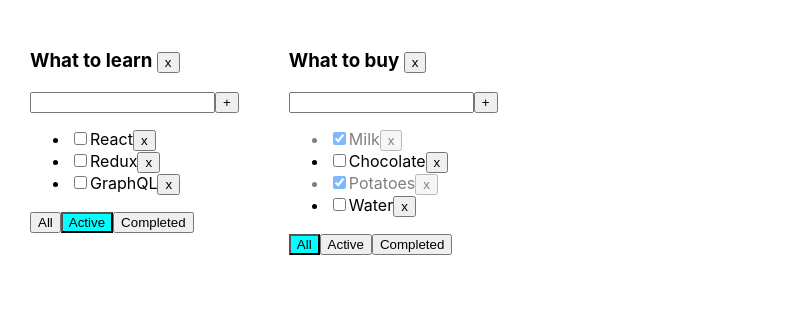
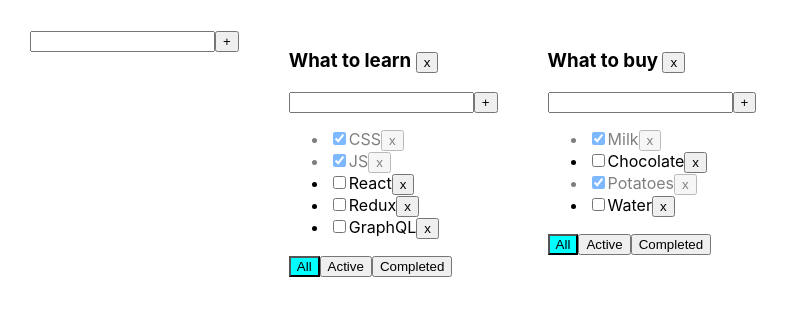
Before and after one commit to VitalikSamusenko/TODO, a React (Create React App) app: page / in a window 1280 px wide. Shown: the top 316 px of the page, without its empty margins (0-789 px from the left). Built offline with nearby package versions, Linux system fonts and the light colour scheme.

Commit message:
feat: added function for adding todolists

```diff
--- /dev/null
+++ b/src/AddItemForm.tsx
@@ -0,0 +1,40 @@
+import React, { ChangeEvent, KeyboardEvent, useState } from 'react';
+
+export type addItemFormPropsType = {
+  addItem: (title: string) => void
+}
+export function AddItemForm(props: addItemFormPropsType) {
+  let [newTaskTitle, setNewTaskTitle] = useState("");
+  let [error, setError] = useState<null | string>(null);
+
+  const onNewTitleChangeHandler = (e: ChangeEvent<HTMLInputElement>) => {
+    setNewTaskTitle(e.target.value);
+  };
+  const onKeyDownHandler = (e: KeyboardEvent<HTMLInputElement>) => {
+    setError(null);
+    if (e.key === "Enter") {
+      addTask();
+      setNewTaskTitle("");
+    }
+  };
+  const addTask = () => {
+    if (newTaskTitle.trim() === "") {
+      setError("Title is required");
+    } else {
+      props.addItem(newTaskTitle);
+      setNewTaskTitle("");
+    }
+
+  };
+  return (
+    <div>
+      <input
+        value={newTaskTitle}
+        onChange={onNewTitleChangeHandler}
+        onKeyDown={onKeyDownHandler}
+        className={error ? "error" : ""} />
+      <button onClick={addTask}>+</button>
+      {error && <div className="error-message">field is required</div>}
+    </div>
+  );
+}
--- a/src/App.tsx
+++ b/src/App.tsx
@@ -2,6 +2,7 @@
 import './App.css';
 import { TodoList } from "./TodoList";
 import { v1 } from "uuid";
+import { AddItemForm } from "./AddItemForm";
 
 export type FilterValuesType = "all" | "completed" | "active"
 type TodoListType = {
@@ -32,7 +33,7 @@
     let task = tasks.find(t => t.id === taskId)
     if (task) {
       task.isDone = isDone
-      setTasks({...tasksObj})
+      setTasks({ ...tasksObj })
     }
   }
 
@@ -48,14 +49,14 @@
     let filteredTodoList = todoLists.filter(tl => tl.id !== todoListId)
     setTodoLists(filteredTodoList)
     delete tasksObj[todoListId]
-    setTasks({...tasksObj})
+    setTasks({ ...tasksObj })
   }
 
   let todoListId1 = v1();
   let todoListId2 = v1();
 
   let [todoLists, setTodoLists] = useState<Array<TodoListType>>([
-    { id: todoListId1, title: "What to learn", filter: "active" },
+    { id: todoListId1, title: "What to learn", filter: "all" },
     { id: todoListId2, title: "What to buy", filter: "all" },
   ])
 
@@ -75,8 +76,19 @@
     ]
   })
 
+  function addTodoList(title: string) {
+    let todoList: TodoListType = {
+      id: v1(),
+      title: title,
+      filter: "all"
+    }
+    setTodoLists([todoList, ...todoLists])
+    setTasks({...tasksObj, [todoList.id]: []})
+  }
+
   return (
     <div className="App">
+      <AddItemForm addItem={addTodoList} />
       {
         todoLists.map((tl) => {
           let tasksForTodoList = tasksObj[tl.id]
--- a/src/TodoList.tsx
+++ b/src/TodoList.tsx
@@ -1,5 +1,6 @@
-import React, { ChangeEvent, KeyboardEvent, useState } from 'react';
+import React, { ChangeEvent } from 'react';
 import { FilterValuesType } from "./App";
+import { AddItemForm } from "./AddItemForm";
 
 export type TaskType = {
   id: string
@@ -20,45 +21,18 @@
 }
 
 export function TodoList(props: PropsType) {
-  const [newTaskTitle, setNewTaskTitle] = useState("")
-  const [error, setError] = useState<null | string>(null)
 
-  const onNewTitleChangeHandler = (e: ChangeEvent<HTMLInputElement>) => {
-    setNewTaskTitle(e.target.value)
-  }
-  const onKeyDownHandler = (e: KeyboardEvent<HTMLInputElement>) => {
-    setError(null)
-    if (e.key === "Enter") {
-      addTask()
-      setNewTaskTitle("")
-    }
-  }
-  const addTask = () => {
-    if (newTaskTitle.trim() === "") {
-      setError("Title is required");
-    } else {
-      props.addTask(newTaskTitle, props.id)
-      setNewTaskTitle("")
-    }
-
-  }
   const onAllClickHandler = () => props.changeFilter("all", props.id)
   const onActiveClickHandler = () => props.changeFilter("active", props.id)
   const onCompletedClickHandler = () => props.changeFilter("completed", props.id)
   const removeTodoList = () => props.removeTodoList(props.id)
-
+  const addTask = (title: string) => {
+    props.addTask(title, props.id)
+  }
   return (
     <div>
       <h3>{props.title} <button onClick={removeTodoList}>x</button></h3>
-      <div>
-        <input
-          value={newTaskTitle}
-          onChange={onNewTitleChangeHandler}
-          onKeyDown={onKeyDownHandler}
-          className={error ? "error" : ""}/>
-        <button onClick={addTask}>+</button>
-        {error && <div className="error-message">field is required</div>}
-      </div>
+      <AddItemForm addItem={addTask}/>
       <ul>
         {
           props.tasks.map(el => {
```
